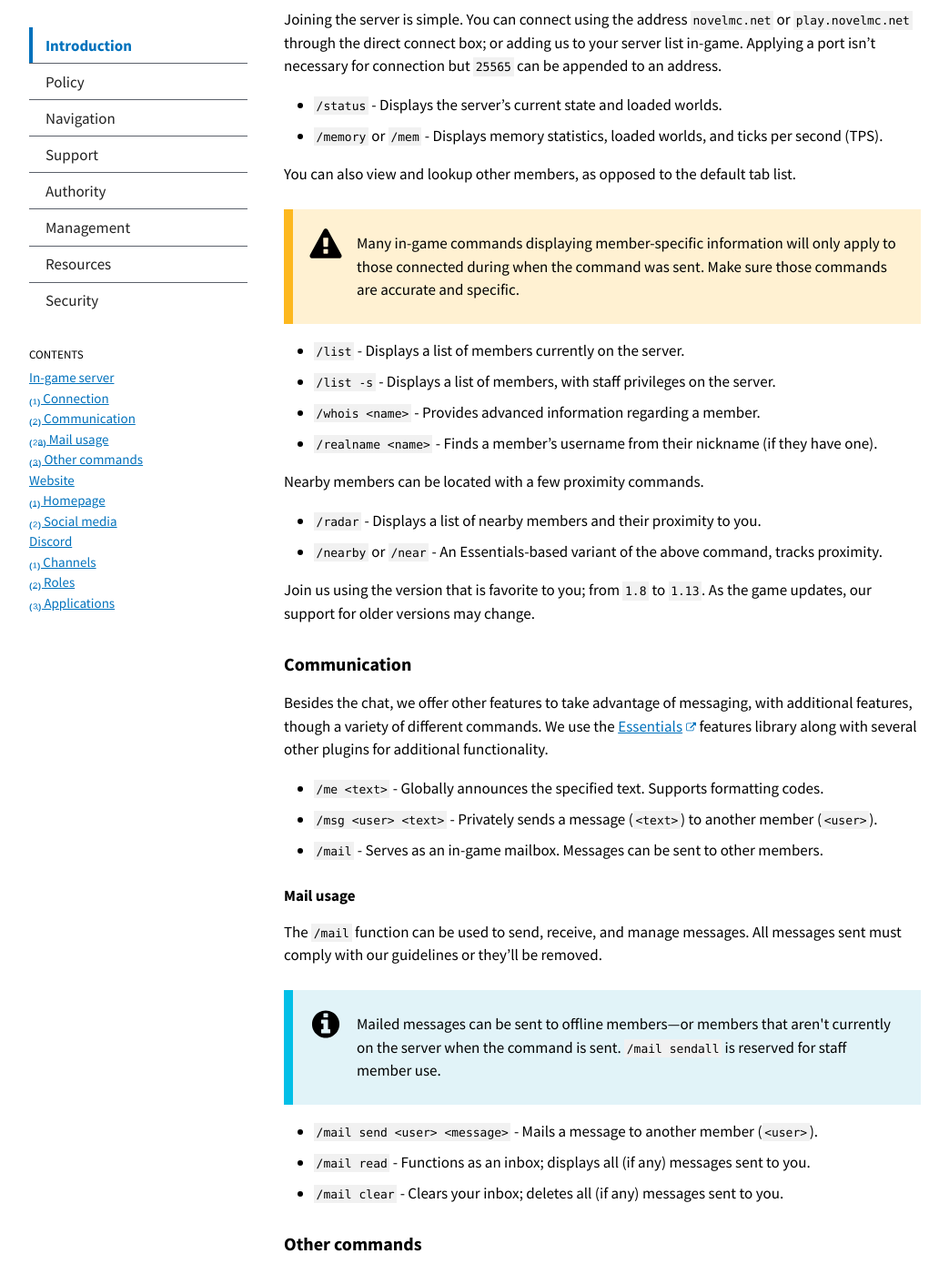
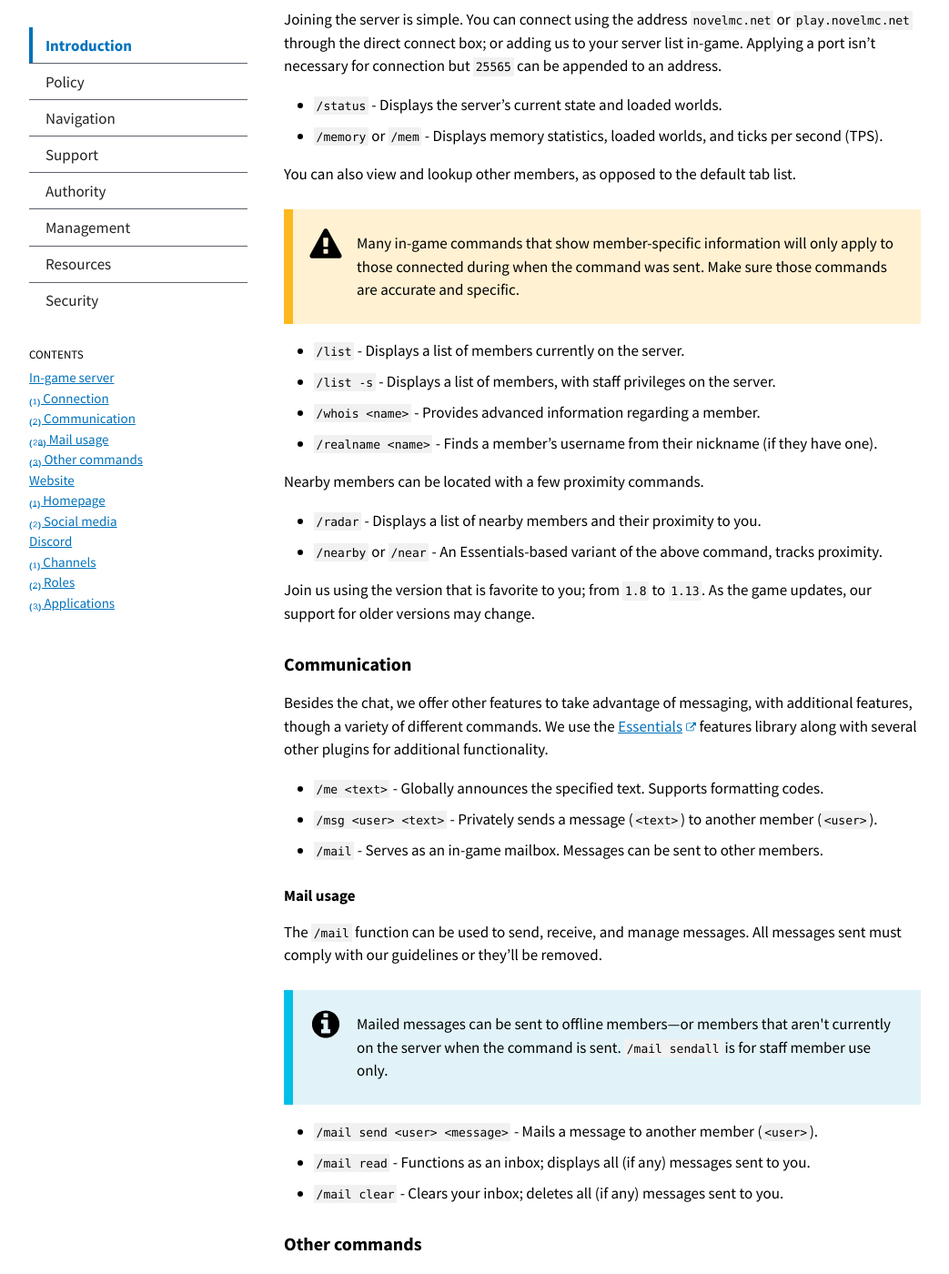
Before and after one commit to serrif/website, a Jekyll site: the page built from main/docs/introduction.md, in a window 1280 px wide and 1400 px high, scrolled down 451 px. Shown: the whole window at 91% size, without its empty margins (118-1161 px from the left). Built offline with Jekyll 4.4.1, drawn with Linux system fonts in a browser that asks for light colours; some of the changed text lies outside the part shown.

Commit message:
Final update for the night

```diff
--- a/_sass/uswds/elements/_typography.scss
+++ b/_sass/uswds/elements/_typography.scss
@@ -169,15 +169,6 @@ dfn {
   max-width: $lead-max-width;
 }
 
-.usa-font-mission {
-  font-family: 'Public Sans Thin';
-  font-size: 4rem;
-  font-weight: $font-normal;
-  line-height: $lead-line-height;
-  max-width: $lead-max-width;
-  color: $color-blue-darker;
-}
-
 .usa-image-block {
   position: relative;
 }
--- a/main/docs/introduction.md
+++ b/main/docs/introduction.md
@@ -46,7 +46,7 @@ You can also view and lookup other members, as opposed to the default tab list.
 
 <div class="usa-alert usa-alert-warning" >
   <div class="usa-alert-body">
-    <p class="usa-alert-text">Many in-game commands displaying member-specific information will only apply to those connected during when the command was sent. Make sure those commands are accurate and specific.</p>
+    <p class="usa-alert-text">Many in-game commands that show member-specific information will only apply to those connected during when the command was sent. Make sure those commands are accurate and specific.</p>
   </div>
 </div>
 
@@ -74,7 +74,7 @@ The `/mail` function can be used to send, receive, and manage messages. All mess
 
 <div class="usa-alert usa-alert-info" >
   <div class="usa-alert-body">
-    <p class="usa-alert-text">Mailed messages can be sent to offline members—or members that aren't currently on the server when the command is sent. <code class="highlighter-rouge">/mail sendall</code> is reserved for staff member use.</p>
+    <p class="usa-alert-text">Mailed messages can be sent to offline members—or members that aren't currently on the server when the command is sent. <code class="highlighter-rouge">/mail sendall</code> is for staff member use only.</p>
   </div>
 </div>
 
@@ -104,7 +104,7 @@ We provide instructions, policy, and guides on our documentation; so everyone ca
 
 <div class="usa-alert usa-alert-info" >
   <div class="usa-alert-body">
-    <p class="usa-alert-text">We use information cards in our documentation pages to signify upcoming important information. Warning cards are also used for developmental and provisional information.</p>
+    <p class="usa-alert-text">We use information cards in our documentation pages to highlight upcoming important information. Warning cards are also used for temporary information alerts.</p>
   </div>
 </div>
 
```
Also changed, not shown: main/home.md (+8 -6 lines), main/mission.md (+2 -2 lines).
